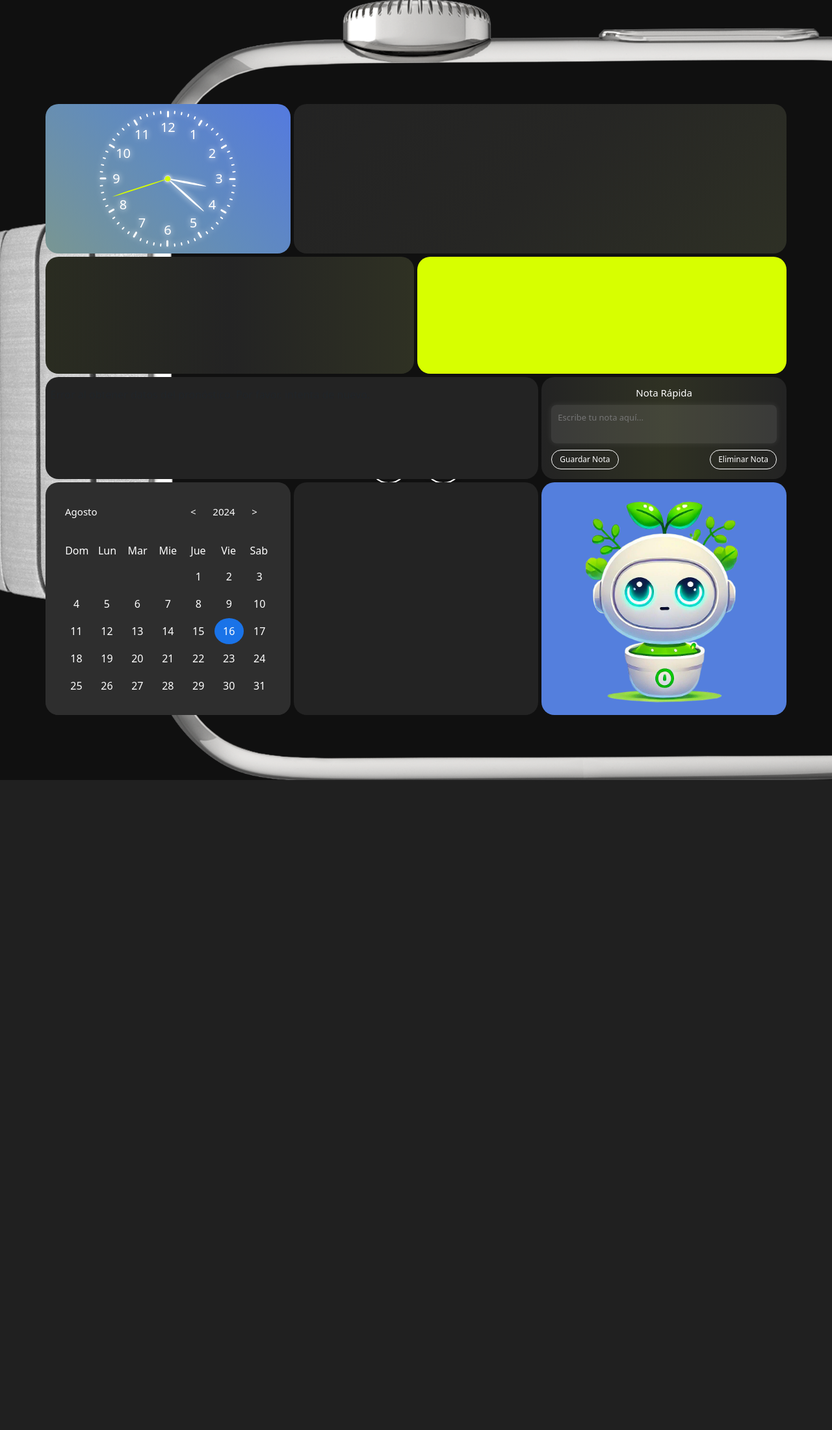
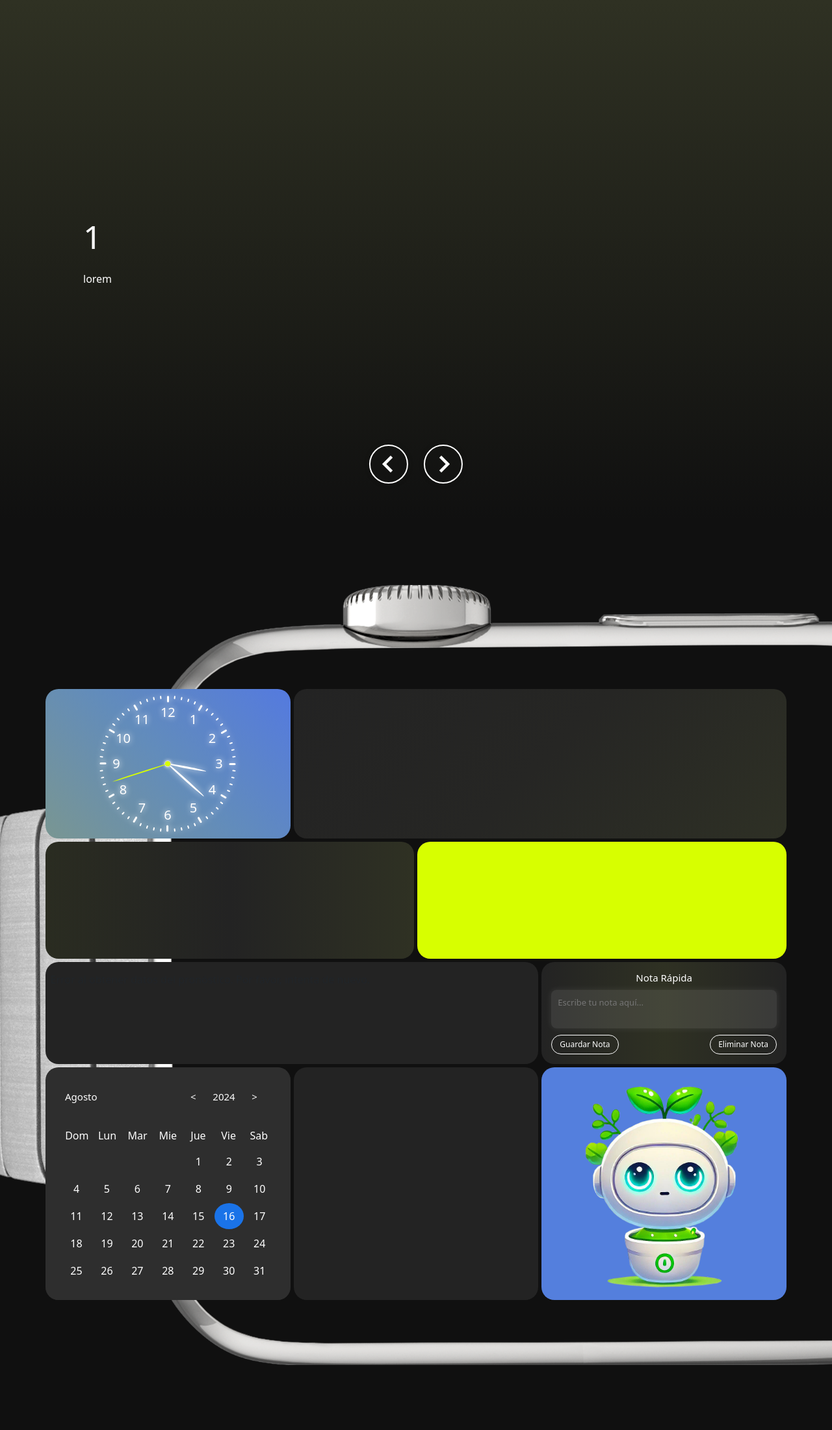
Before and after one commit to DavidPM0/prototipo, a Django app: template aplicacion/templates/aplicacion/index.html in a window 1280 px wide. Shown: the whole page at 65% size. Before the commit the page ends 1200 px from the top, so only its background shows below. Run offline with Django 3.2, Linux system fonts and the light colour scheme; the template is opened without the code that fills it, so the values that code supplies are empty; a map, chart or similar area stays blank; some libraries are stand-ins or nearby versions.

Commit message:
Cambios slider

```diff
--- a/aplicacion/static/css/styles.css
+++ b/aplicacion/static/css/styles.css
@@ -58,6 +58,7 @@ body{
 .smart{
     background-image: url(../img/smartwatch.png);
     background-size: cover;
+    margin: 100px 0;
 }
 .dashboard {
     display: grid;
@@ -233,7 +234,6 @@ body{
     height: 100vh;
     padding: 0 10%;
     overflow: hidden;
-    display: none;
 }
 .carousel .box-info{
     position: absolute;
@@ -299,23 +299,22 @@ body{
     color: #ffffff;
 }
 .bg-box .bg{
-    display: none;
     position: absolute;
     width: 100%;
     height: 100%;
     transition: 1s cubic-bezier(0.68,-0.55,0.265,1.55);
 }
 .bg-box .bg:nth-child(1){
-    background: linear-gradient(360deg, #408e20, #9acd31);
+    background: linear-gradient(360deg, #101010, rgba(47,49,35,1));
 }
 .bg-box .bg:nth-child(2){
-    background: linear-gradient(360deg, #550802, #f40401);
+    background: linear-gradient(360deg, rgba(84,122,223,1), rgba(121,150,146,1));
 }
 .bg-box .bg:nth-child(3){
-    background: linear-gradient(360deg, #696901, #ffff03);
+    background: linear-gradient(360deg, #101010, rgba(47,49,35,1));
 }
 .bg-box .bg:nth-child(4){
-    background: linear-gradient(360deg, #823043, #fac0cb);
+    background: linear-gradient(360deg, rgba(84,122,223,1), rgba(121,150,146,1));
 }
 .bg-box .bg:nth-child(2),.bg-box .bg:nth-child(3),.bg-box .bg:nth-child(4){
     clip-path: circle(0% at 50% 50%);
@@ -570,10 +569,6 @@ body{
     border-radius: 50%;
 }
 
-.calendar-days div.curr-date span {
-    display: none;
-}
-
 .month-picker {
     padding: 5px 5px;
     border-radius: 10px;
```
